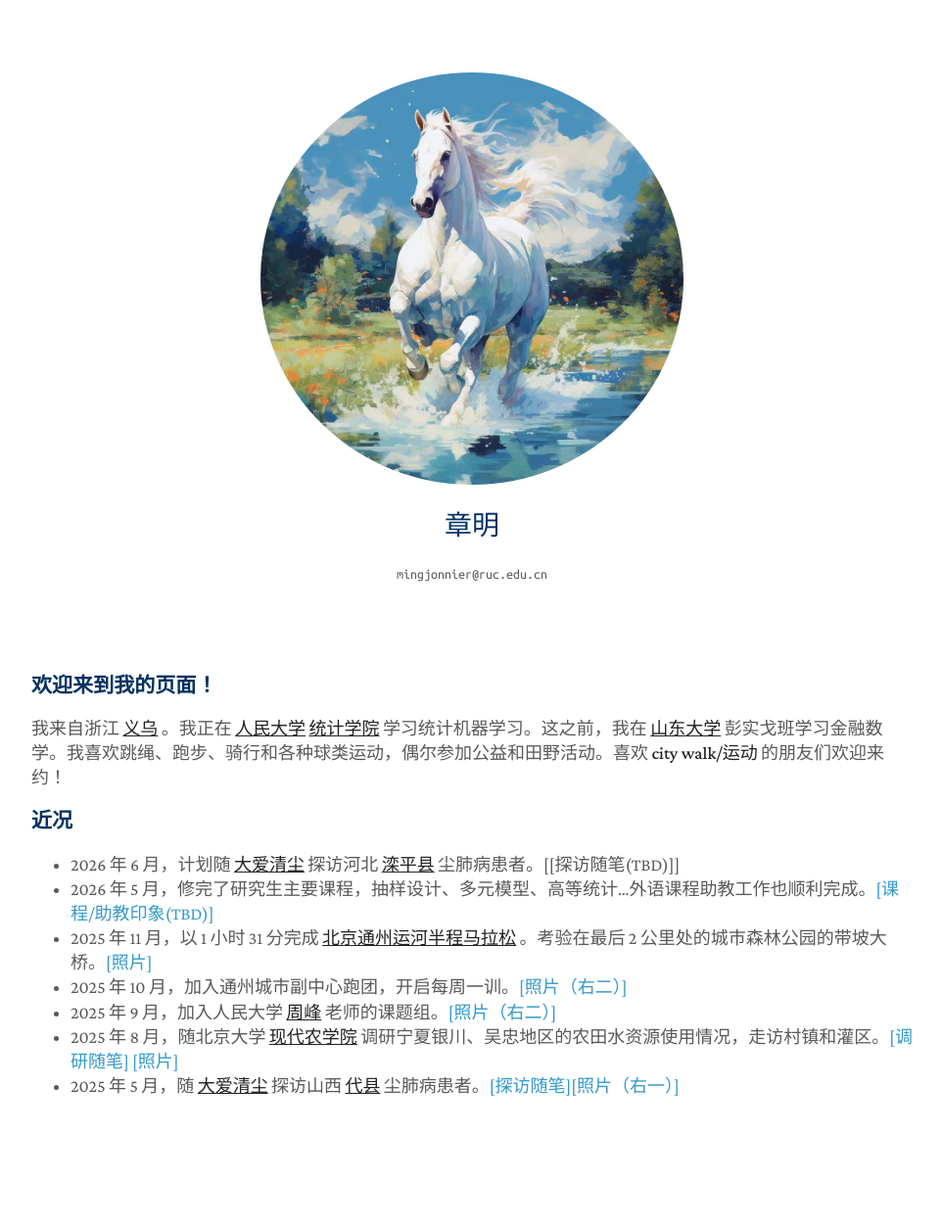
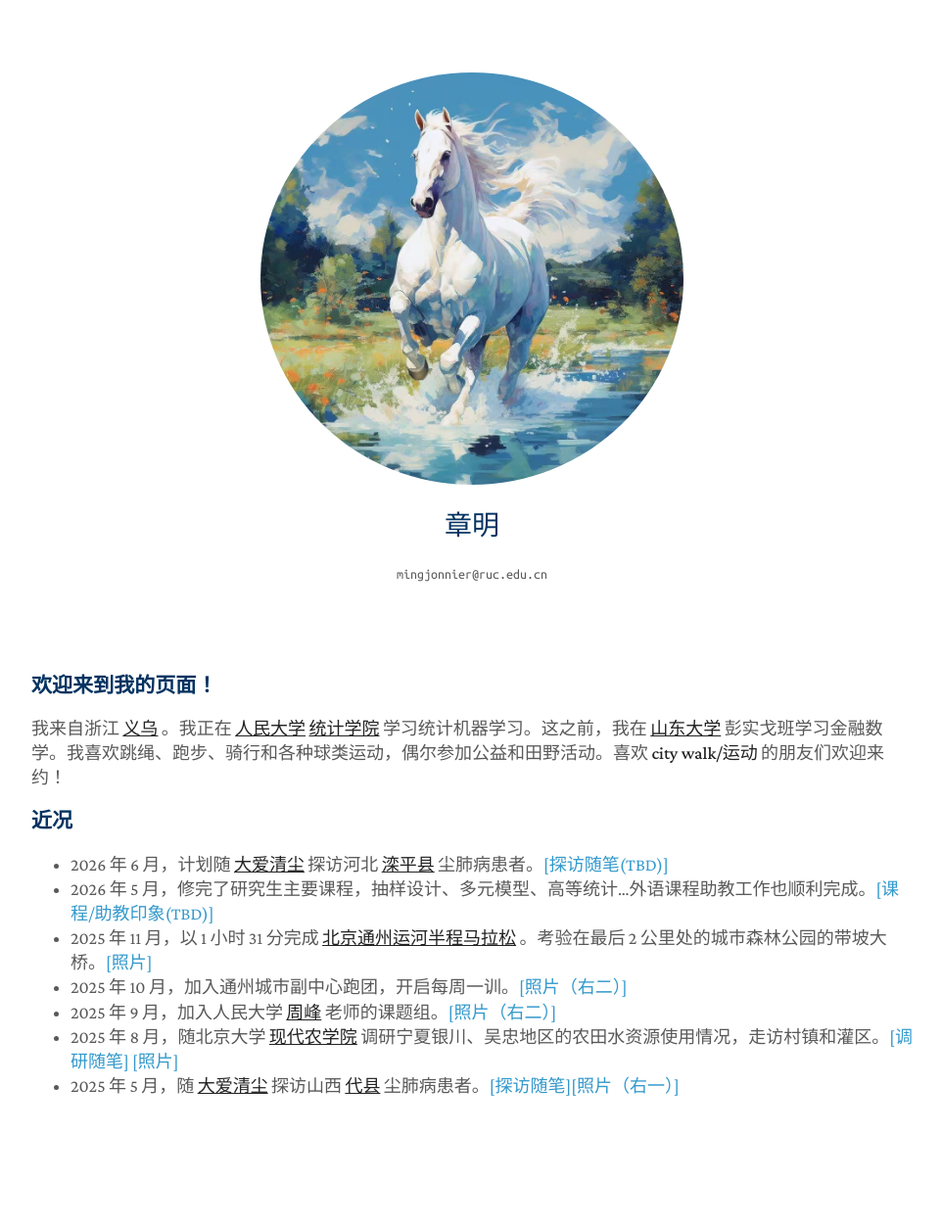
Before and after one commit to zhangming4153/zhangming4153.github.io, a Jekyll site: the page built from index.md, in a window 1280 px wide. Shown: the whole page at 98% size, without its empty margins (158-1120 px from the left). Built offline with Jekyll 4.4.1, drawn with Linux system fonts in a browser that asks for light colours; a style sheet for code colours, icons or effects is not loaded; part of the change alters nothing that is shown.

```diff
--- a/index.md
+++ b/index.md
@@ -9,7 +9,7 @@ title: 章明
 
 ### 近况
 
-- 2026 年 6 月，计划随 <a href="https://daqc.org.cn"><strong><u>大爱清尘</u></strong></a> 探访河北 <a href = "https://baike.baidu.com/item/滦平县/7429142"><strong><u>滦平县</u></strong></a> 尘肺病患者。[[探访随笔(TBD)]]
+- 2026 年 6 月，计划随 <a href="https://daqc.org.cn"><strong><u>大爱清尘</u></strong></a> 探访河北 <a href = "https://baike.baidu.com/item/滦平县/7429142"><strong><u>滦平县</u></strong></a> 尘肺病患者。[[探访随笔(TBD)]](/assets/daai_202606.pdf)
 - 2026 年 5 月，修完了研究生主要课程，抽样设计、多元模型、高等统计...外语课程助教工作也顺利完成。[[课程/助教印象(TBD)]](/assets/lookback.pdf)
 - 2025 年 11 月，以 1 小时 31 分完成 <a href="https://baike.baidu.com/item/2025北京通州运河半程马拉松/66790330"><strong><u>北京通州运河半程马拉松</u></strong></a> 。考验在最后 2 公里处的城市森林公园的带坡大桥。[[照片]](/assets/tongz_semimara_profile.jpg)
 - 2025 年 10 月，加入通州城市副中心跑团，开启每周一训。[[照片（右二）]](/assets/tongz_group.png)
```
